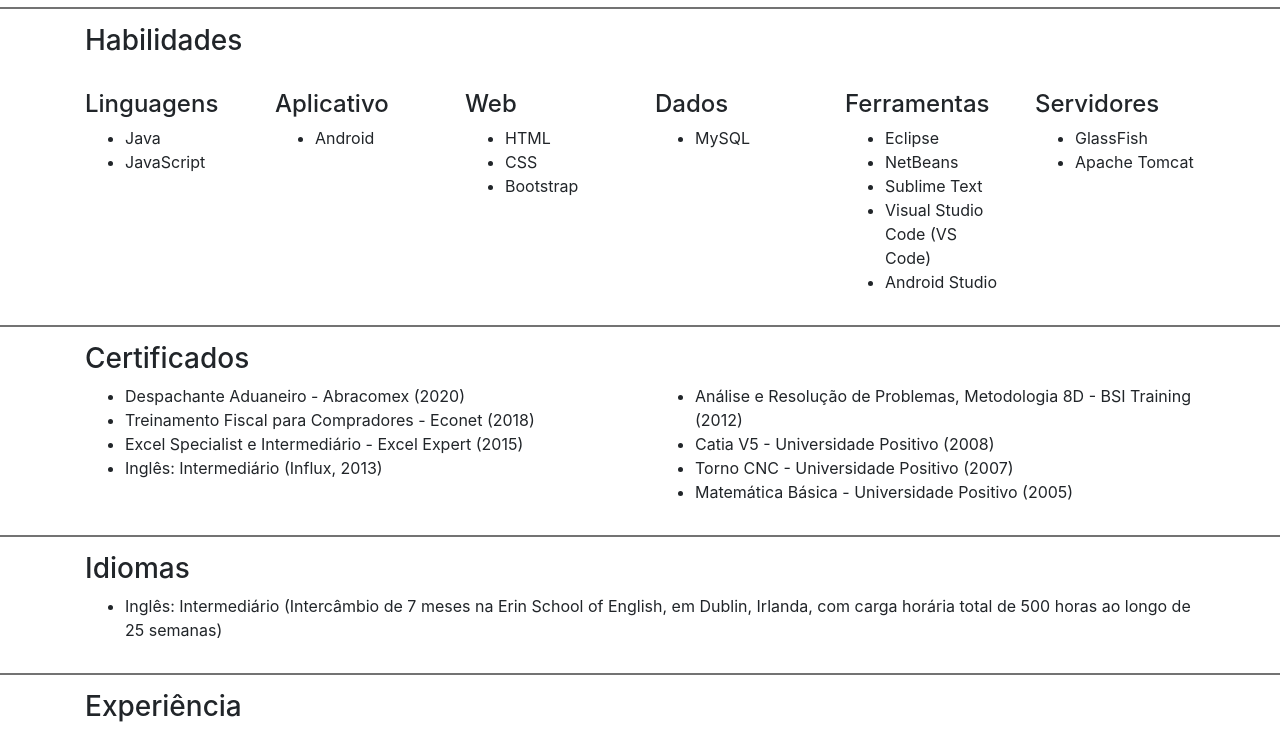
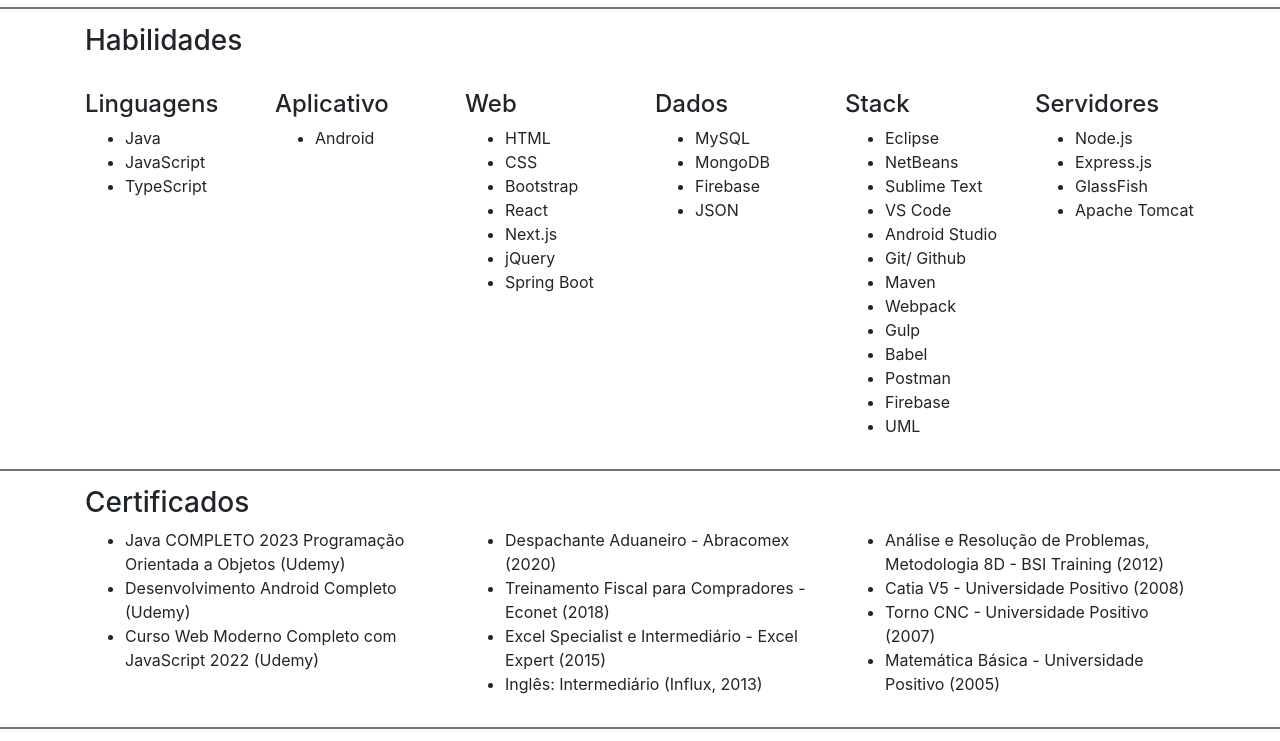
Before and after one commit to BCSERAFIM/site-curriculo-Bruno_Serafim, a plain HTML site: page Projeto Curriculo/index.html in a window 1280 px wide. Shown: the part 280-1021 px from the top of the page. Drawn offline with nearby package versions, Linux system fonts and the light colour scheme.

Commit message:
Update index.html

```diff
--- a/Projeto Curriculo/index.html
+++ b/Projeto Curriculo/index.html
@@ -51,7 +51,7 @@
               <a href="skills.html" class="nav-link">Skills</a>
             </li>
             <li class="nav-item">
-              <a href="perspectivas.html" class="nav-link">Perspectivas</a>
+              <a href="portifolio.html" class="nav-link">Portfólio</a>
             </li>
             <li class="nav-item">
               <a href="contato.html" class="nav-link">Contato</a>
@@ -81,10 +81,12 @@
             </div>
             <div class="col-md-8 align-self-center">
               <h3>Bruno Cesar Serafim</h3>
-              <h6>Idade: <u>36 anos</u></h6>
+              <h6>Idade: <u>37 anos</u></h6>
               <h6>Nacionalidade: <u>Brasileiro e Italiano</u></h6>
-              <span class="fa-brands fa-whatsapp"></span> / <span class="fa-solid fa-phone"></span> <span> +55 (41) 9 9764-7825</span><br>
-              <span class="fa-regular fa-envelope"></span> <span> bcserafim@gmail.com</span>
+              <a href="https://wa.me/5541997647825"><span class="fa-brands fa-whatsapp"></span>/<span class="fa-solid fa-phone"></span>
+                <span>+55 (41) 9 9764-7825</span></a><br>
+              <a href="mailto:bcserafim@gmail.com"><span class="fa-regular fa-envelope"></span> <span> bcserafim@gmail.com</span></a>
+
             </div>
 
           </div>
@@ -115,6 +117,7 @@
             <ul>
               <li>Java</li>
               <li>JavaScript</li>
+              <li>TypeScript</li>
             </ul>
           </div>
           <div class="col-lg-2">
@@ -129,27 +132,44 @@
               <li>HTML</li>
               <li>CSS</li>
               <li>Bootstrap</li>
+              <li>React</li>
+              <li>Next.js</li>
+              <li>jQuery</li>
+              <li>Spring Boot</li>
             </ul>
           </div>
           <div class="col-lg-2">
             <h4>Dados</h4>
             <ul>
               <li>MySQL</li>
+              <li>MongoDB</li>
+              <li>Firebase</li>
+              <li>JSON</li>
             </ul>
           </div>
           <div class="col-lg-2">
-            <h4>Ferramentas</h4>
+            <h4>Stack</h4>
             <ul>
               <li>Eclipse</li>
               <li>NetBeans</li>
               <li>Sublime Text</li>
-              <li>Visual Studio Code (VS Code)</li>
+              <li>VS Code</li>
               <li>Android Studio</li>
+              <li>Git/ Github</li>
+              <li>Maven</li>
+              <li>Webpack</li>
+              <li>Gulp</li>
+              <li>Babel</li>
+              <li>Postman</li>
+              <li>Firebase</li>
+              <li>UML</li>
             </ul>
           </div>
           <div class="col-lg-2">
             <h4>Servidores</h4>
             <ul>
+              <li>Node.js</li>
+              <li>Express.js</li>
               <li>GlassFish</li>
               <li>Apache Tomcat</li>
             </ul>
@@ -163,7 +183,14 @@
         <h3>Certificados</h3>
 
         <div class="row">
-          <div class="col-md-6">
+          <div class="col-md-4">
+            <ul>
+              <li>Java COMPLETO 2023 Programação Orientada a Objetos (Udemy)</li>
+              <li>Desenvolvimento Android Completo (Udemy)</li>
+              <li>Curso Web Moderno Completo com JavaScript 2022 (Udemy)</li>
+            </ul>
+          </div>
+          <div class="col-md-4">
             <ul>
               <li>Despachante Aduaneiro - Abracomex (2020)</li>
               <li>Treinamento Fiscal para Compradores - Econet (2018)</li>
@@ -171,7 +198,7 @@
               <li>Inglês: Intermediário (Influx, 2013)</li>
             </ul>
           </div>
-          <div class="col-md-6">
+          <div class="col-md-4">
             <ul>
               <li>Análise e Resolução de Problemas, Metodologia 8D - BSI Training (2012)</li>
               <li>Catia V5 - Universidade Positivo (2008)</li>
```
